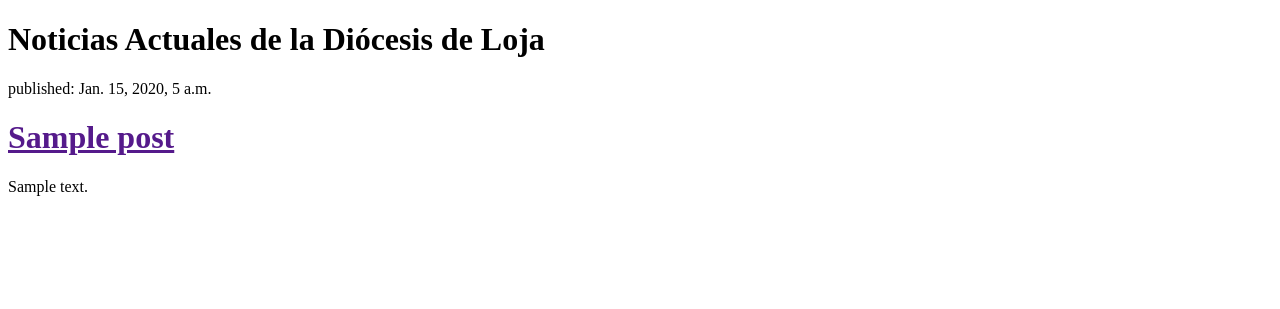
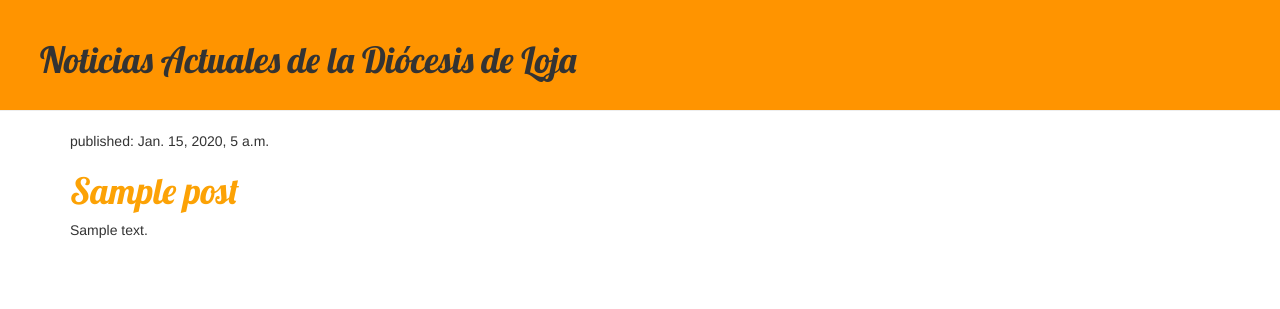
Before and after one commit to PaulinaCN1419/proyectoDiocesis, a Django app: template diocesis/apps/news/templates/news/post.html in a window 1280 px wide. Shown: the top 309 px of the page. Run offline with Django 3.2, Linux system fonts and the light colour scheme; the template is opened without the code that fills it: values that come from a table or form of the project are taken from there, others are empty; tables that the repository leaves empty hold one stand-in row (values such as "Sample post"); parts of the project's set-up code (start-up, migrations or seed data) failed here and were passed over; some libraries are stand-ins or nearby versions.

Commit message:
Tercer cambio

```diff
--- /dev/null
+++ b/diocesis/apps/news/static/css/post.css
@@ -0,0 +1,35 @@
+h1 a {
+    color: #FCA205;
+    font-family: 'Lobster';
+}
+.page-header{
+    background-color: #ff9400;
+    margin-top: 0;
+    padding: 20px 20px 20px 40px;
+}
+.posts{
+    margin-bottom: 70px;
+}
+h1, h2, h3, h4 {
+    font-family: 'Lobster', cursive;
+}
+
+.date {
+    float: right;
+    color: #828282;
+}
+
+.save {
+    float: right;
+}
+
+.post-form textarea, .post-form input {
+    width: 100%;
+}
+
+.top-menu, .top-menu:hover, .top-menu:visited {
+    color: #ffffff;
+    float: right;
+    font-size: 26pt;
+    margin-right: 20px;
+}
--- a/diocesis/apps/news/templates/news/post.html
+++ b/diocesis/apps/news/templates/news/post.html
@@ -1,3 +1,5 @@
+{% load staticfiles %}
+
 <!DOCTYPE html>
 <html>
 <head>
@@ -5,21 +7,30 @@
     <meta http-equiv="X-UA-Compatible" content="IE=edge">
     <title>Diócesis de Loja</title>
     <meta name="viewport" content="width=device-width, initial-scale=1">
-    <!--<link rel="stylesheet" type="text/css" media="screen" href="main.css" />
-    <script src="main.js"></script> -->
+    <link rel="stylesheet" href="//maxcdn.bootstrapcdn.com/bootstrap/3.2.0/css/bootstrap.min.css">
+    <link rel="stylesheet" href="//maxcdn.bootstrapcdn.com/bootstrap/3.2.0/css/bootstrap-theme.min.css">
+    <link href="https://fonts.googleapis.com/css?family=Lobster&subset=latin,latin-ext" rel="stylesheet" type="text/css">
+   	<link rel="stylesheet" href="{% static 'css/post.css' %}">
+
+   <!-- <script src="main.js"></script> -->
 </head>
 <body>
-    <div>
+    <div class="page-header">
         <h1>Noticias Actuales de la Diócesis de Loja</h1>
     </div>
-
-    {% for post in posts %}
-        <div>
-            <p>published: {{ post.published_date }}</p>
-            <h1><a href="">{{ post.title }}</a></h1>
-            <p>{{ post.text|linebreaksbr }}</p>
+    <div class="content container">
+        <div class="row">
+            <div class="col-md-8">
+                {% for post in posts %}
+                    <div class="posts">
+                        <p>published: {{ post.published_date }}</p>
+                        <h1><a href="">{{ post.title }}</a></h1>
+                        <p>{{ post.text|linebreaksbr }}</p>
+                    </div>
+                {% endfor %}
+            </div>
         </div>
-    {% endfor %}
+    </div>
 
 
 </body>
```
